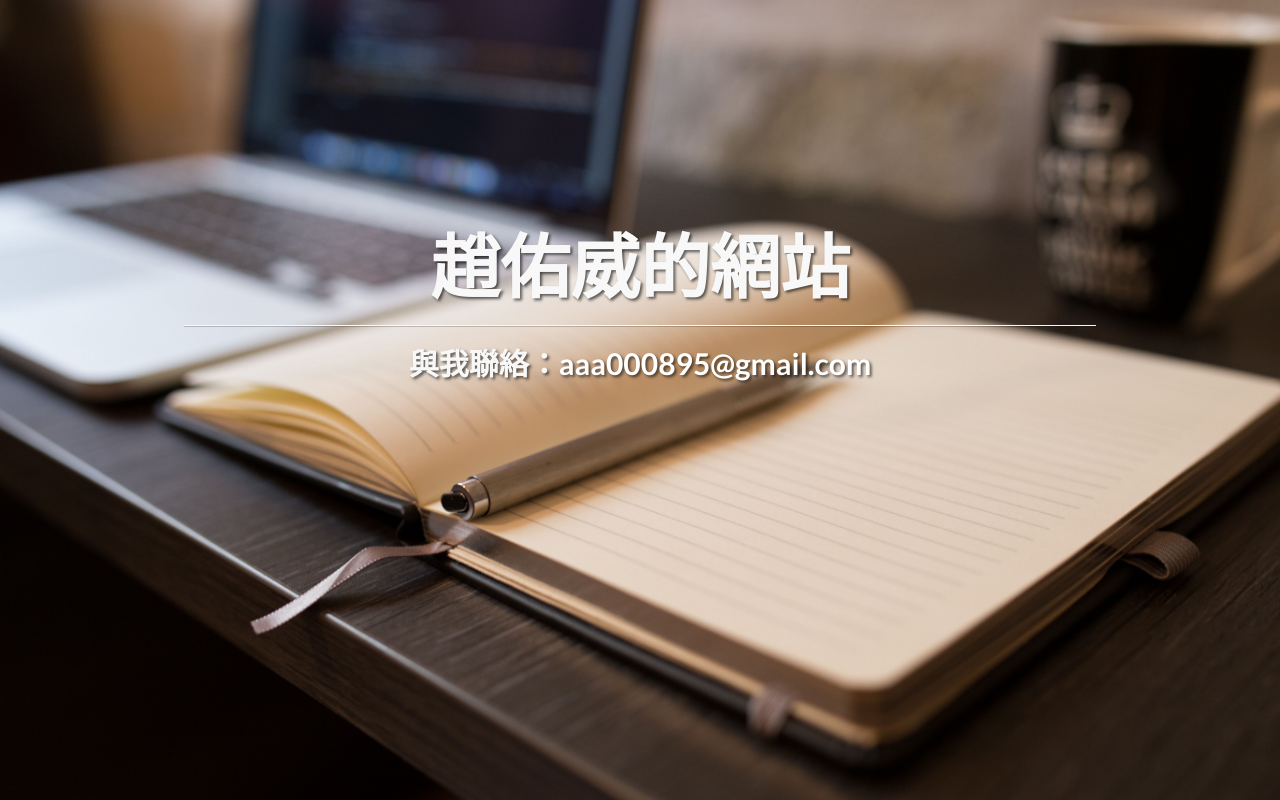
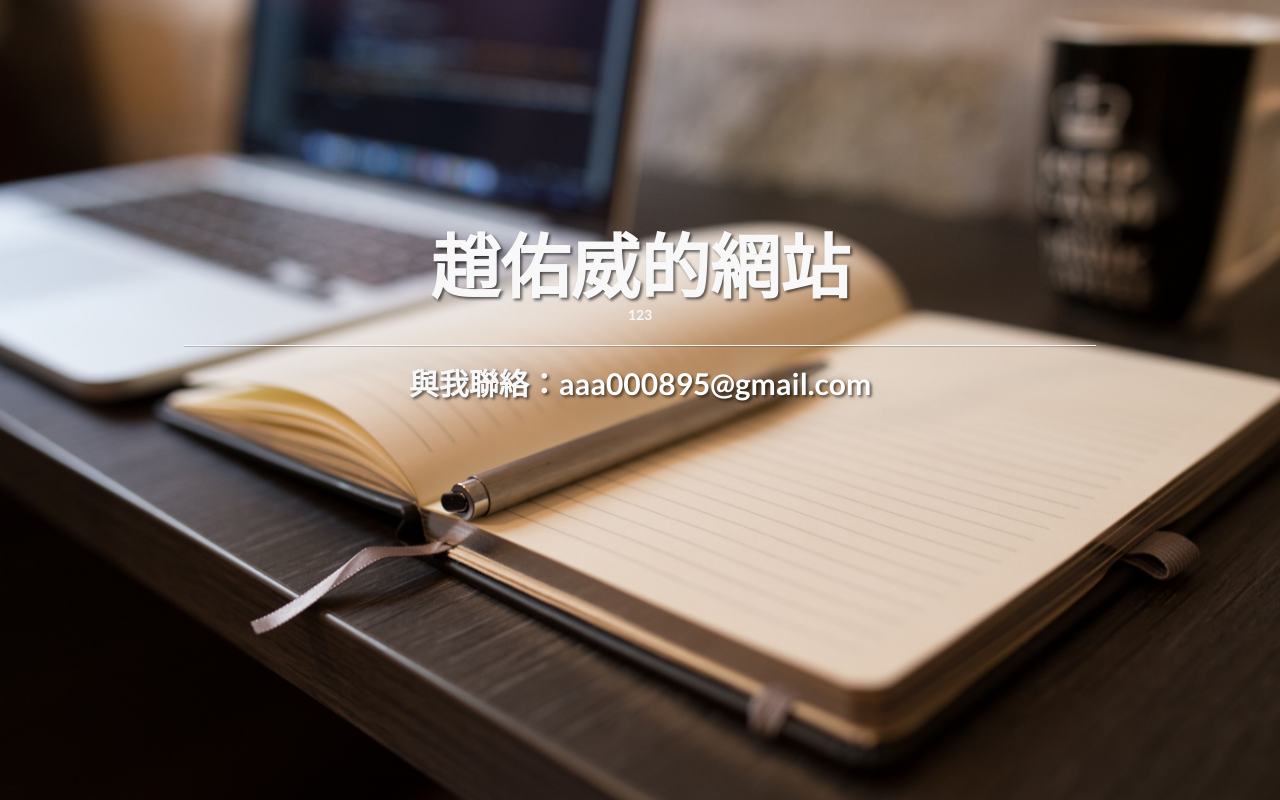
Before and after one commit to CaughtWei/web, a PHP site: page / in a window 1280 px wide. Run offline with PHP 8.4, Linux system fonts and the light colour scheme.

Commit message:
Update index.php

```diff
--- a/index.php
+++ b/index.php
@@ -47,7 +47,7 @@
                     <div class="intro-message">
 
                         <h1 id="hdrDescription">趙佑威的網站</h1>
-
+                        <?php echo "123"?>
                         <hr class="intro-divider">
 
                         <h2 style="text-shadow:2px 2px 3px rgba(0,0,0,0.6);"> 與我聯絡：<a class="email-address" id="lnkEmailAddress" href="mailto:aaa000895@gmail.com">aaa000895@gmail.com</a></h2>
```
